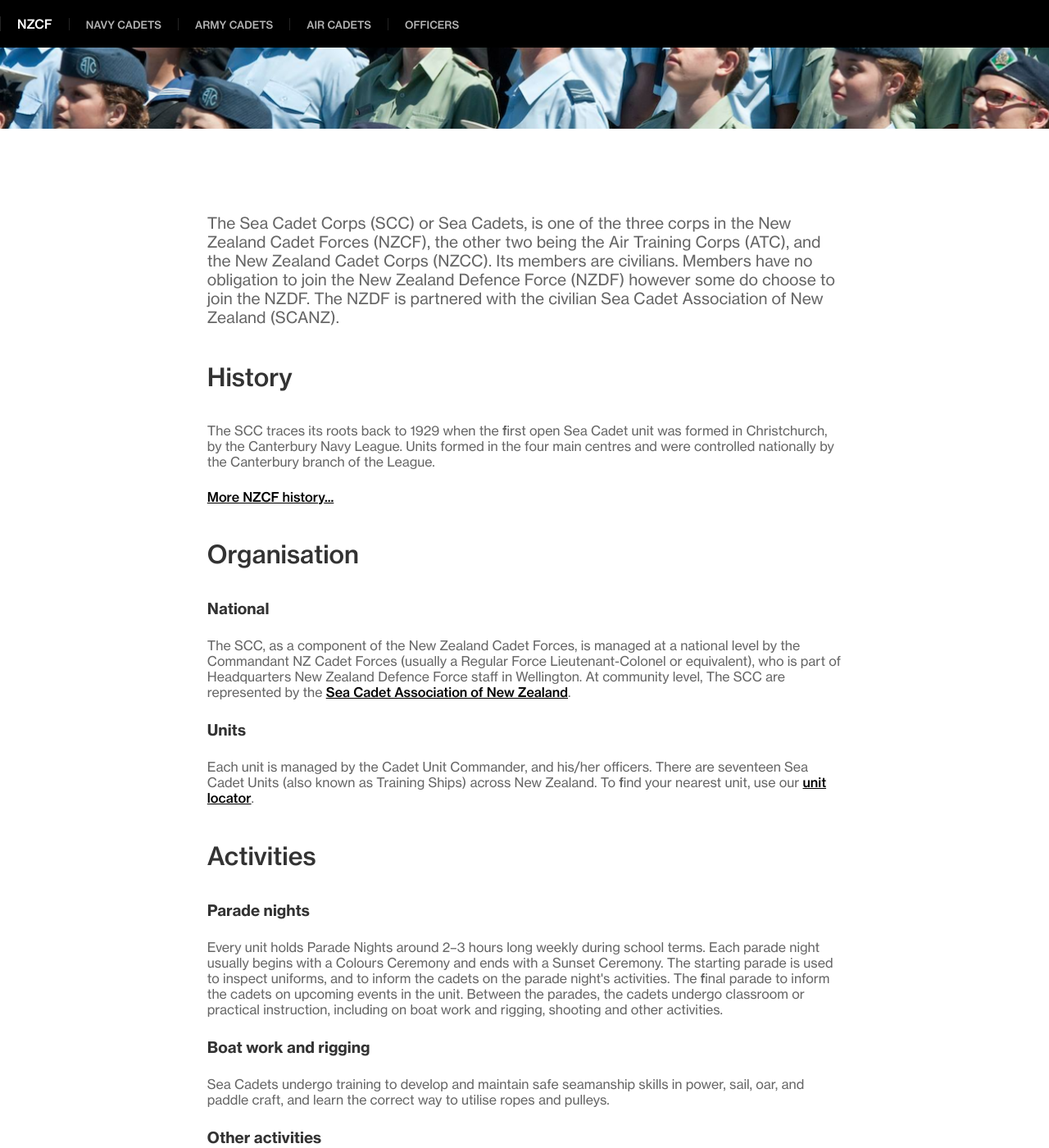
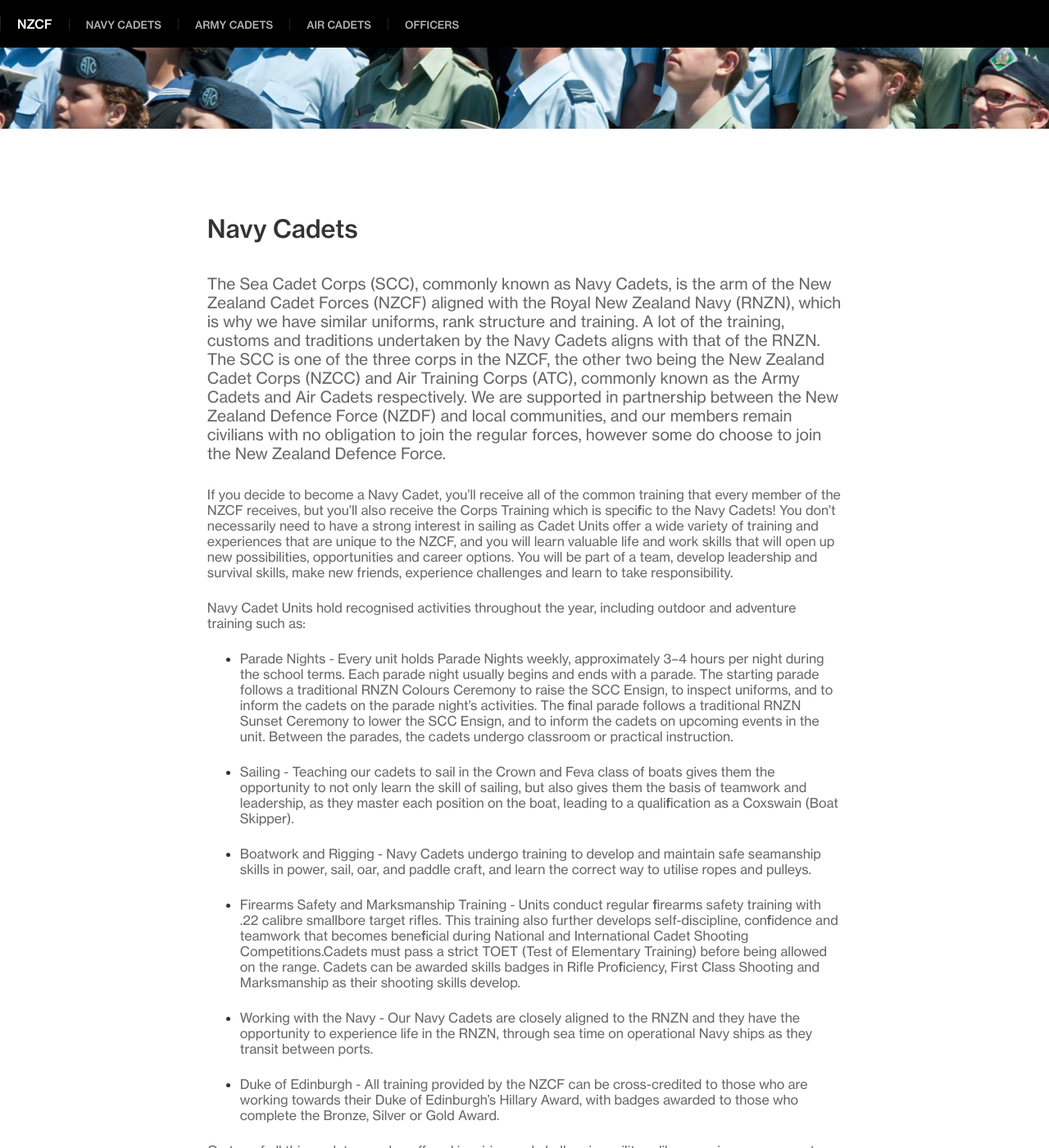
Before and after one commit to New-Zealand-Cadet-Forces/op-refresh, a Jekyll site: the page built from scc.md, in a window 1280 px wide and 1400 px high, scrolled down 400 px. Shown: the whole window at 82% size. Built offline with Jekyll 4.4.1, drawn with Linux system fonts in a browser that asks for light colours; a script that is not in the unit is left out; our own code applies the rules of GitHub Pages for plain Markdown files; some of the changed text lies outside the part shown.

Commit message:
Add SCC content

```diff
--- a/scc.md
+++ b/scc.md
@@ -1,50 +1,32 @@
 ---
 layout: default
 ---
-<article>
-    <p class="lead">The Sea Cadet Corps (SCC) or Sea Cadets, is one of the three corps in the New Zealand Cadet Forces (NZCF), the other two being the Air Training Corps (ATC), and the New Zealand Cadet Corps (NZCC). Its members are civilians. Members have no obligation to join the New Zealand Defence Force (NZDF) however some do choose to join the NZDF. The NZDF is partnered with the civilian Sea Cadet Association of New Zealand (SCANZ).</p>
-    <h2>History</h2>
-    <p>The SCC traces its roots back to 1929 when the first open Sea Cadet unit was formed in Christchurch, by the Canterbury Navy League. Units formed in the four main centres and were controlled nationally by the Canterbury branch of the League.</p>
-    <a href="history.html">More NZCF history...</a>
-    <h2>Organisation</h2>
-    <h3>National</h3>
-    <p>The SCC, as a component of the New Zealand Cadet Forces, is managed at a national level by the Commandant NZ Cadet Forces (usually a Regular Force Lieutenant-Colonel or equivalent), who is part of Headquarters New Zealand Defence Force staff in Wellington. At community level, The SCC are represented by the <a href="composition.html">Sea Cadet Association of New Zealand</a>.</p>
-    <h3>Units</h3>
-    <p>Each unit is managed by the Cadet Unit Commander, and his/her officers. There are seventeen Sea Cadet Units (also known as Training Ships) across New Zealand. To find your nearest unit, use our <a href="units.html">unit locator</a>.</p>
-    <h2>Activities</h2>
-    <h3>Parade nights</h3>
-    <p>Every unit holds Parade Nights around 2–3 hours long weekly during school terms. Each parade night usually begins with a Colours Ceremony and ends with a Sunset Ceremony. The starting parade is used to inspect uniforms, and to inform the cadets on the parade night's activities. The final parade to inform the cadets on upcoming events in the unit. Between the parades, the cadets undergo classroom or practical instruction, including on boat work and rigging, shooting and other activities.</p>
-    <h3>Boat work and rigging</h3>
-    <p>Sea Cadets undergo training to develop and maintain safe seamanship skills in power, sail, oar, and paddle craft, and learn the correct way to utilise ropes and pulleys.</p>
-    <h3>Other activities</h3>
-    <ul>
-        <li>Drill</li>
-        <li>History of RNZN</li>
-        <li>Dress and bearing</li>
-        <li>First Aid</li>
-        <li>Navigation</li>
-        <li>Radio procedures</li>
-        <li>Initiative</li>
-        <li>Leadership</li>
-        <li>Team Work</li>
-    </ul>
-</article>
-<aside>
-    <h5>Courses</h5>
-    <p>There are several courses available to Sea Cadets</p>
-    <h6>Tri-Corps courses</h6>
-    <ul class="no-bullet">
-        <li>Junior NCO Course</li>
-        <li>Senior NCO Course</li>
-        <li>Warrant Officers Course</li>
-        <li>Under Officers Course</li>
-        <li>Cadet Bushcraft Course</li>
-    </ul>
-    <h6>SCC Courses and Competitions</h6>
-    <ul class="no-bullet">
-        <li>Cadet Sailing Charge Course</li>
-        <li>Area Sea Cadet Skills</li>
-        <li>National Sea Cadet Skills</li>
-        <li>Sea Time</li>
-    </ul>
-</aside>
+
+## Navy Cadets
+
+<p class="lead">The Sea Cadet Corps (SCC), commonly known as Navy Cadets, is the arm of the New Zealand Cadet Forces (NZCF) aligned with the Royal New Zealand Navy (RNZN), which is why we have similar uniforms, rank structure and training. A lot of the training, customs and traditions undertaken by the Navy Cadets aligns with that of the RNZN.
+
+The SCC is one of the three corps in the NZCF, the other two being the New Zealand Cadet Corps (NZCC) and Air Training Corps (ATC), commonly known as the Army Cadets and Air Cadets respectively. We are supported in partnership between the New Zealand Defence Force (NZDF) and local communities, and our members remain civilians with no obligation to join the regular forces, however some do choose to join the New Zealand Defence Force.</p>
+
+If you decide to become a Navy Cadet, you’ll receive all of the common training that every member of the NZCF receives, but you’ll also receive the Corps Training which is specific to the Navy Cadets! You don't necessarily need to have a strong interest in sailing as Cadet Units offer a wide variety of training and experiences that are unique to the NZCF, and you will learn valuable life and work skills that will open up new possibilities, opportunities and career options. You will be part of a team, develop leadership and survival skills, make new friends, experience challenges and learn to take responsibility.
+
+Navy Cadet Units hold recognised activities throughout the year, including outdoor and adventure training such as:
+
+* Parade Nights - Every unit holds Parade Nights weekly, approximately 3–4 hours per night during the school terms. Each parade night usually begins and ends with a parade. The starting parade follows a traditional RNZN Colours Ceremony to raise the SCC Ensign, to inspect uniforms, and to inform the cadets on the parade night's activities. The final parade follows a traditional RNZN Sunset Ceremony to lower the SCC Ensign, and to inform the cadets on upcoming events in the unit. Between the parades, the cadets undergo classroom or practical instruction.
+
+* Sailing - Teaching our cadets to sail in the Crown and Feva class of boats gives them the opportunity to not only learn the skill of sailing, but also gives them the basis of teamwork and leadership, as they master each position on the boat, leading to a qualification as a Coxswain (Boat Skipper).
+
+* Boatwork and Rigging - Navy Cadets undergo training to develop and maintain safe seamanship skills in power, sail, oar, and paddle craft, and learn the correct way to utilise ropes and pulleys.
+
+* Firearms Safety and Marksmanship Training - Units conduct regular firearms safety training with .22 calibre smallbore target rifles. This training also further develops self-discipline, confidence and teamwork that becomes beneficial during National and International Cadet Shooting Competitions.Cadets must pass a strict TOET (Test of Elementary Training) before being allowed on the range. Cadets can be awarded skills badges in Rifle Proficiency, First Class Shooting and Marksmanship as their shooting skills develop.
+
+* Working with the Navy - Our Navy Cadets are closely aligned to the RNZN and they have the opportunity to experience life in the RNZN, through sea time on operational Navy ships as they transit between ports.
+
+* Duke of Edinburgh - All training provided by the NZCF can be cross-credited to those who are working towards their Duke of Edinburgh’s Hillary Award, with badges awarded to those who complete the Bronze, Silver or Gold Award.
+
+
+On top of all this, cadets are also offered inspiring and challenging military-like experiences, access to serving men and women of the NZDF, and are invited to see behind the scenes of  Air Bases, Army Camps and Navy Ships to see another side of the NZDF.
+
+Depending on their Corps, cadets have a number of courses available to them throughout their NZCF careers. These include both leadership (promotion) courses and specific skill training courses. Units also participate in regional and national skills competitions or regattas.
+
+Click here to learn more about the common [Training Offered to every Cadet](), or what [Regional & National Courses]() are available as you progress through the NZCF.
```
